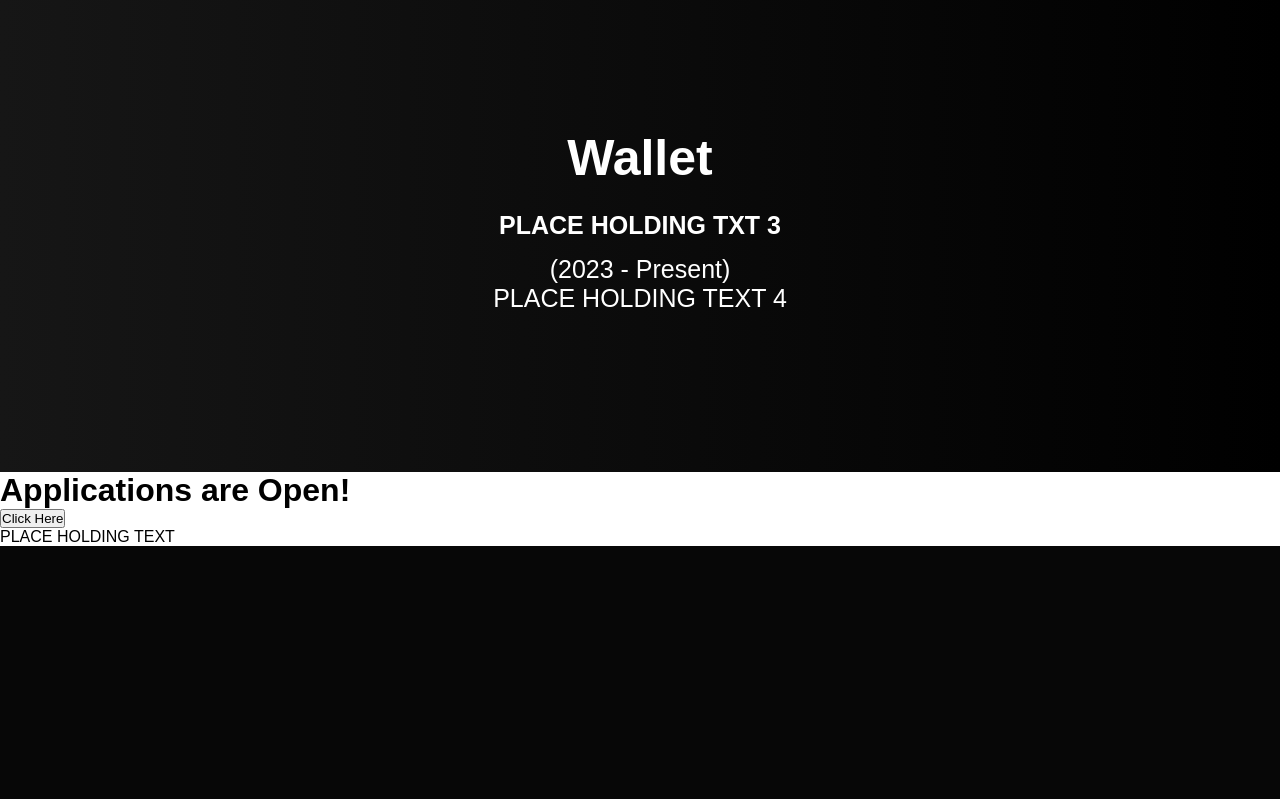
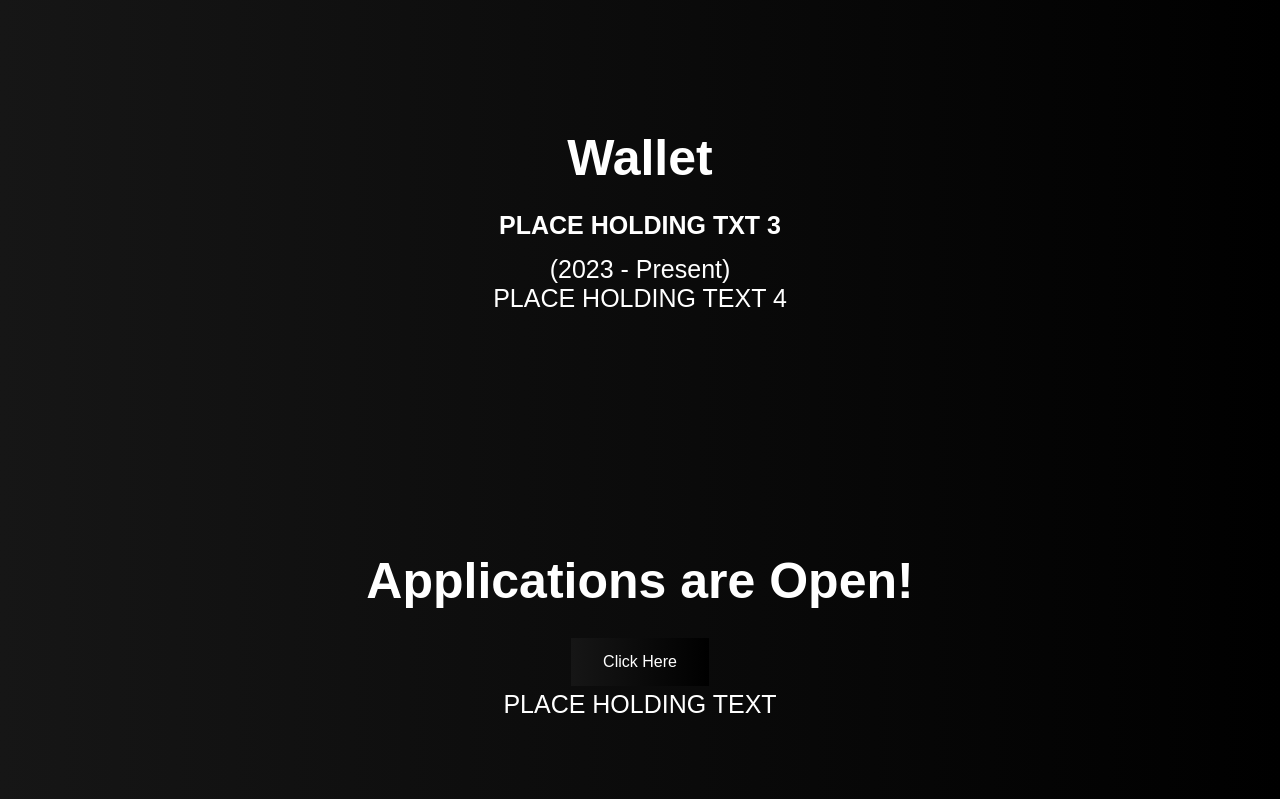
Before and after one commit to ZoutKoning/DIP-Website, a Django app: page / in a window 1280 px wide; the page is wider, and only the part inside the window is pictured. Shown: the part 1682-2481 px from the top of that part. Before the commit the page ends 2228 px from the top of that part, so only its background shows below. Run offline with Django 4.2, Linux system fonts and the light colour scheme; parts of the project's set-up code (start-up, migrations or seed data) failed here and were passed over.

Commit message:
Update styles.css
James' updated style code

```diff
--- a/static/styles.css
+++ b/static/styles.css
@@ -27,7 +27,7 @@
     height: 80px;
     z-index: 1;
     width: 100%;
-    max-width: auto;
+    max-width: 1300px;
     margin: 0 auto;
     padding: 0 50px;
 }
@@ -85,7 +85,7 @@
     flex-direction: column;
     justify-content: center;
     align-items: center;
-    max-width: auto;
+    max-width: 1200px;
     margin: 0 auto;
     height: 90%;
     text-align: center;
@@ -119,7 +119,7 @@
    flex-direction: column;
     justify-content: center;
     align-items: center;
-    max-width: auto;
+    max-width: 1200px;
     margin: 0 auto;
     height: 90%;
     text-align: center;
@@ -148,7 +148,7 @@
    flex-direction: column;
     justify-content: center;
     align-items: center;
-    max-width: auto;
+    max-width: 1200px;
     margin: 0 auto;
     height: 90%;
     text-align: center;
@@ -158,7 +158,7 @@
 .work__heading{
     font-size: 50px;
     margin-bottom: 24px;
-    color: #fff;
+    color: #ffffff;
 }
 .work__heading2{
     font-size: 25px;
@@ -169,3 +169,49 @@
     font-size: 25px;
     color:#fff;
 }
+
+/*Applcation section*/
+.apply{
+    background: #000000;
+    background: linear-gradient(to right, #161616, #000000);
+    padding: 50px 0;
+}
+
+.apply__container{
+   display: flex;
+   flex-direction: column;
+    justify-content: center;
+    align-items: center;
+    max-width: 1200px;
+    margin: 0 auto;
+    height: 90%;
+    text-align: center;
+    padding: 30px;
+}
+
+.apply__heading{
+    font-size: 50px;
+    margin-bottom: 24px;
+    color: #fff;
+}
+
+.apply__description{
+    font-size: 25px;
+    color:#fff;
+}
+
+.button{
+    font-size: 25px;
+    background: #000000;
+    background: linear-gradient(to right, #161616, #000000);
+    padding: 50px 0;
+    border: none;
+    color: white;
+    padding: 15px 32px;
+    text-align: center;
+    text-decoration: none;
+    display: inline-block;
+    font-size: 16px;
+    margin: 4px 2px;
+    cursor: pointer;
+}
```
